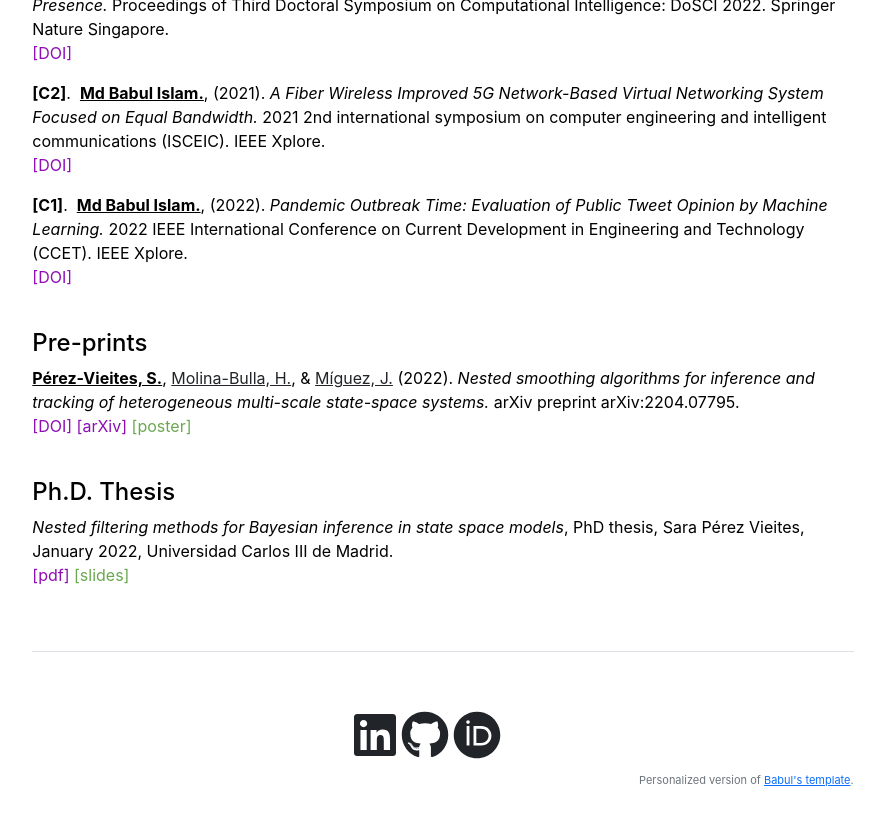
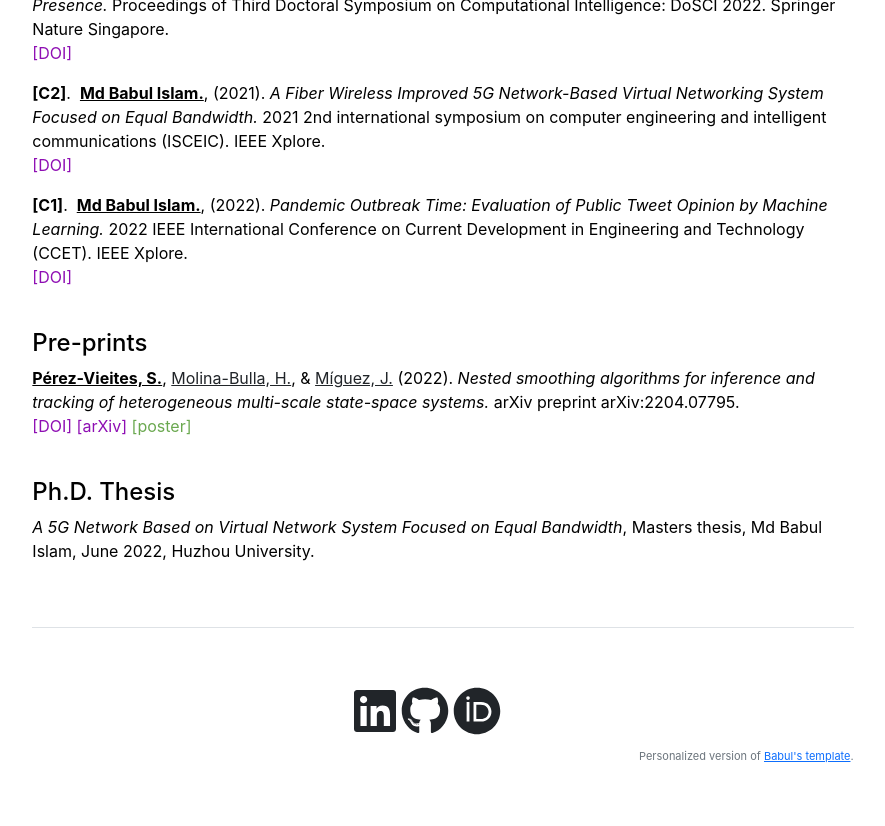
Before and after one commit to babulcseian/babulcseian.github.io, a Jekyll site: the page built from publications.md, in a window 1280 px wide and 900 px high, scrolled down 1064 px. Shown: the top 826 px of the window, without its empty margins (197-1082 px from the left). Built offline with Jekyll 4.4.1, drawn with Linux system fonts in a browser that asks for light colours; a style sheet for code colours, icons or effects is not loaded.

Commit message:
Update publications.yml

```diff
--- a/_data/publications.yml
+++ b/_data/publications.yml
@@ -16,4 +16,4 @@ arxiv:
 - {authors: [{name: 'Pérez-Vieites, S.', me: '1'}, {name: 'Molina-Bulla, H.', url: 'https://www.tsc.uc3m.es/~hmolina/'},  {name: 'Míguez, J.', url: 'https://jmiguez.webs.tsc.uc3m.es/', last: '1'}], year: '2022', title: 'Nested smoothing algorithms for inference and tracking of heterogeneous multi-scale state-space systems.', journal: 'arXiv preprint arXiv:2204.07795.', doi: 'https://doi.org/10.48550/arXiv.2204.07795', arxiv: 'https://arxiv.org/abs/2204.07795', poster: 'publications/posters/posterSMC22_SaraP.pdf'}
 
 thesis:
-- {title: 'Nested filtering methods for Bayesian inference in state space models', description: 'PhD thesis, Sara Pérez Vieites, January 2022, Universidad Carlos III de Madrid.', paper: 'publications/papers/Thesis_SaraPerezVieites_CC.pdf', slides: 'publications/slides/Slides_Final-3.pdf'}
+- {title: 'A 5G Network Based on Virtual Network System Focused on Equal Bandwidth', description: 'Masters thesis, Md Babul Islam, June 2022, Huzhou University.'}
```
